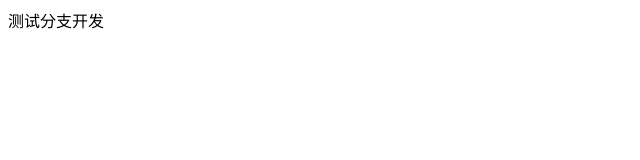
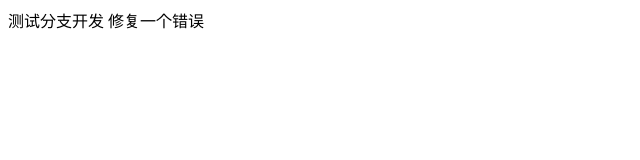
Before and after one commit to ketao4869/eslint-test, a Vue app: page / in a window 1280 px wide. Shown: the top 160 px of the page, without its empty margins (0-640 px from the left). Built offline with nearby package versions, Linux system fonts and the light colour scheme.

Commit message:
fix: :bug: 修复一个错误
嘻嘻嘻错误

```diff
--- a/src/App.vue
+++ b/src/App.vue
@@ -4,6 +4,7 @@
 <template>
 	<div>
 		测试分支开发
+		修复一个错误
 	</div>
 </template>
 
```
